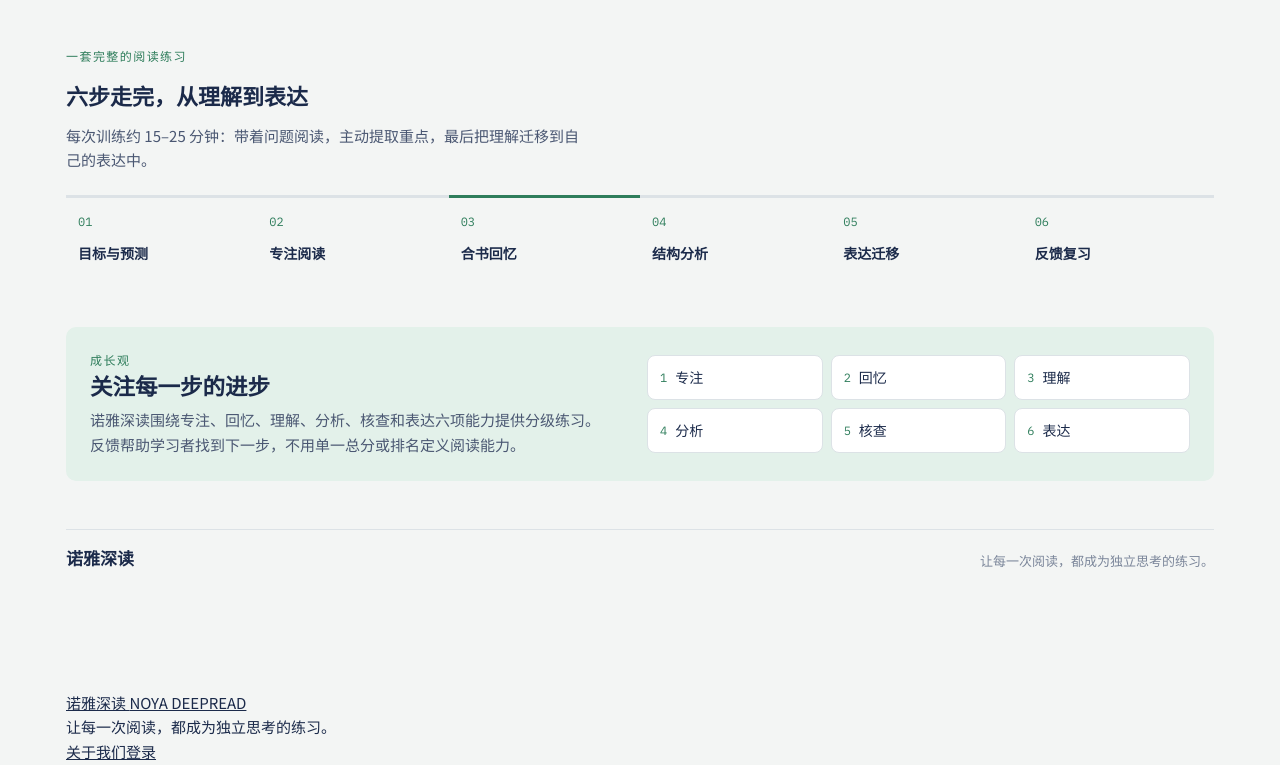
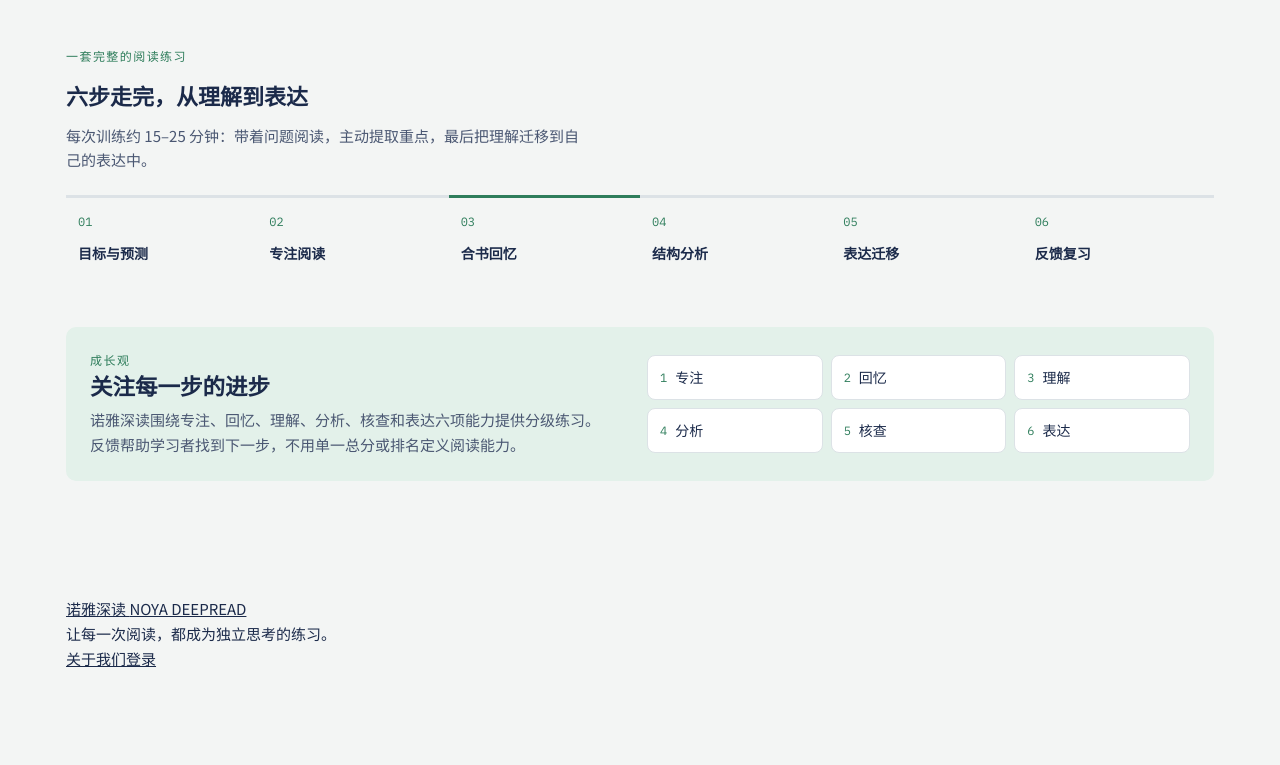
Before and after one commit to yuhaousa/deepread, a Next.js app: page /about in a window 1280 px wide. Shown: the part 912-1677 px from the top of the page. After the commit the page ends 1584 px from the top, so only its background shows below. Built offline with nearby package versions, Linux system fonts and the light colour scheme; no server answers.

Commit message:
Add branded slogan footer

```diff
--- a/src/app/about/page.tsx
+++ b/src/app/about/page.tsx
@@ -73,10 +73,6 @@ export default function AboutPage() {
         </div>
       </section>
 
-      <footer className="about-footer">
-        <b>诺雅深读</b>
-        <span>让每一次阅读，都成为独立思考的练习。</span>
-      </footer>
     </div>
   );
 }
```
